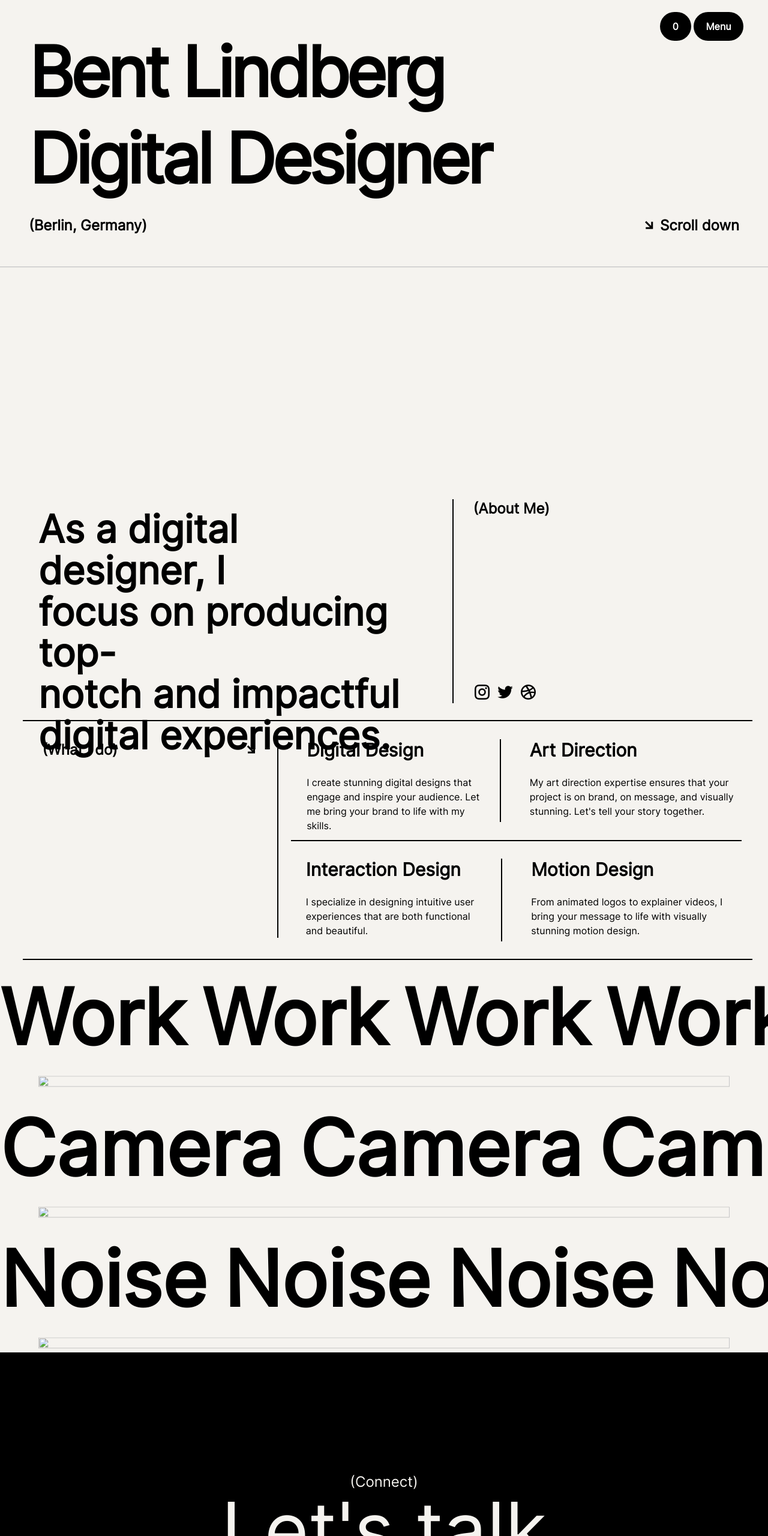
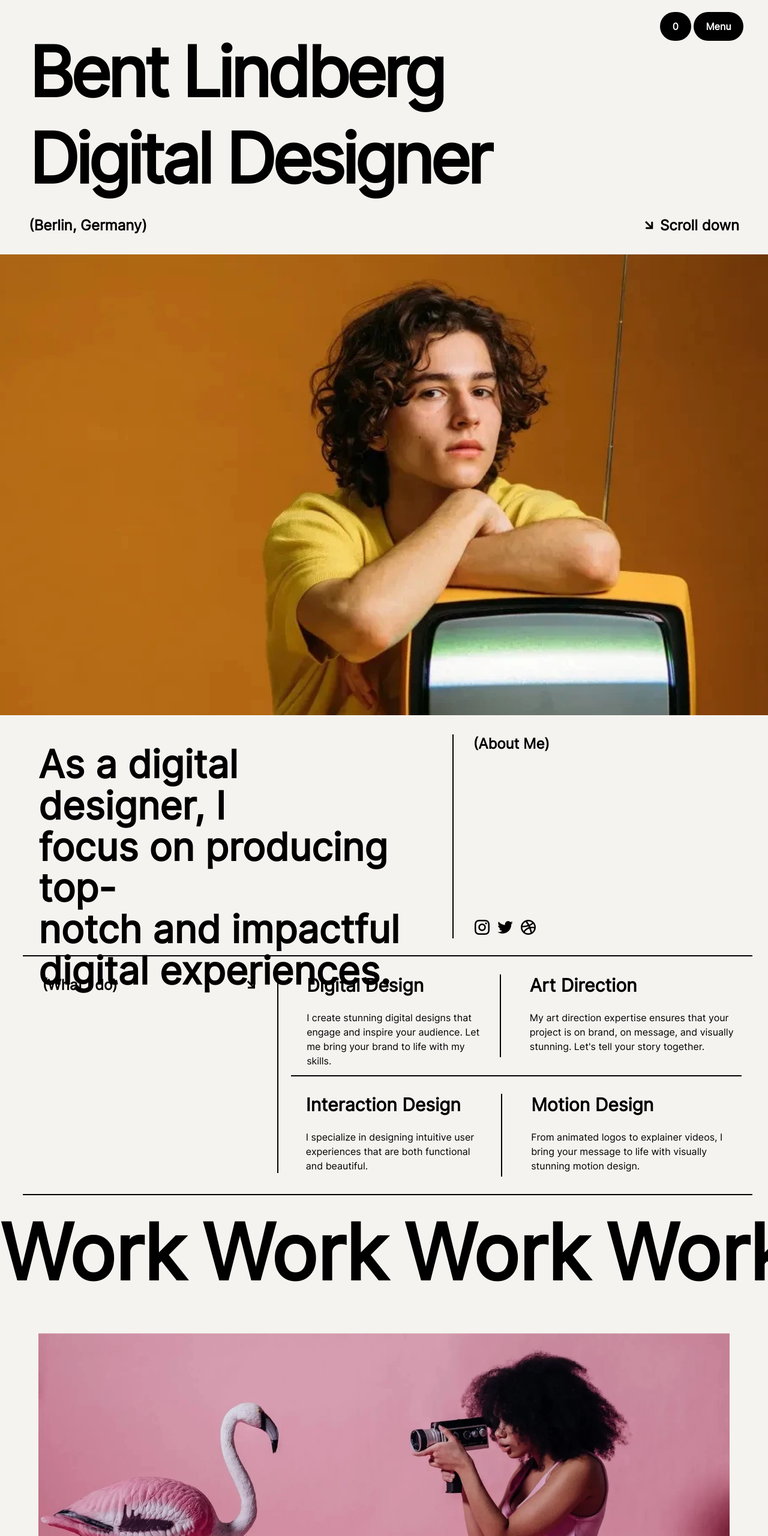
Before and after one commit to rewatakzare/Bent_Lindberg-Portfolio, a plain HTML site: page index.html in a window 1280 px wide. Shown: the top 2560 px of the page at 60% size. Drawn offline with nearby package versions, Linux system fonts and the light colour scheme; files whose address does not match are found by name.

Commit message:
changed type in css and html file

```diff
--- a/index.html
+++ b/index.html
@@ -4,7 +4,7 @@
     <meta charset="UTF-8">
     <meta name="viewport" content="width=device-width, initial-scale=1.0">
     <title>Bent Lindberg</title>
-    <link rel="shortcut icon" href="./assets/images/favicon-32x32.png" type="png">
+    <link rel="shortcut icon" href="./assets/images/favicon-32x32.webp" type="png">
     <link
     href="https://cdn.jsdelivr.net/npm/remixicon@4.3.0/fonts/remixicon.css"
     rel="stylesheet"/>
@@ -32,7 +32,7 @@
                     <h1><i class="ri-arrow-right-down-line"></i> Scroll down</h1>
                 </div>
             </div>
-            <div class="heroimg w-full h-[70%] mt-[2rem] overflow-hidden"><img class="w-full h-full object-cover" src="./assets/images/bent.jpg" alt=""></div>
+            <div class="heroimg w-full h-[70%] mt-[2rem] overflow-hidden"><img class="w-full h-full object-cover" src="./assets/images/bent.webp" alt=""></div>
         </div>
         <div class="texts w-full h-screen bg-[--beige]">
             <div class="about w-full h-[50%] flex">
@@ -90,7 +90,7 @@
                     <h1 class="">Work</h1>
                 </div>
                 <div class="workimg1 w-full h-[95%] scale-[1]">
-                    <img class="w-full h-full object-cover" src="./assets/images/girl.jpg" alt="">
+                    <img class="w-full h-full object-cover" src="./assets/images/girl.webp" alt="">
                 </div>
             </div>
         </div>
@@ -107,7 +107,7 @@
                     <h1 class="">Camera</h1>
                 </div>
                 <div class="workimg2 w-full h-[95%] scale-[1]">
-                    <img class="w-full h-full object-cover" src="./assets/images/camera.jpg" alt="">
+                    <img class="w-full h-full object-cover" src="./assets/images/camera.webp" alt="">
                 </div>
             </div>
         </div>
@@ -124,7 +124,7 @@
                     <h1 class="">Noise</h1>
                 </div>
                 <div class="workimg3 w-full h-[95%] scale-[1]">
-                    <img id="img3" class="w-full h-full object-cover" src="./assets/images/noise.jpg" alt="">
+                    <img id="img3" class="w-full h-full object-cover" src="./assets/images/noise.webp" alt="">
                 </div>
             </div>
         </div>
--- a/style.css
+++ b/style.css
@@ -3,5 +3,5 @@
 }
 @font-face {
     font-family: inter;
-    src: url(./assets/fonts/Inter-Regular.ttf);
+    src: url(./assets/fonts/Inter-Regular.woff2);
 }
```
